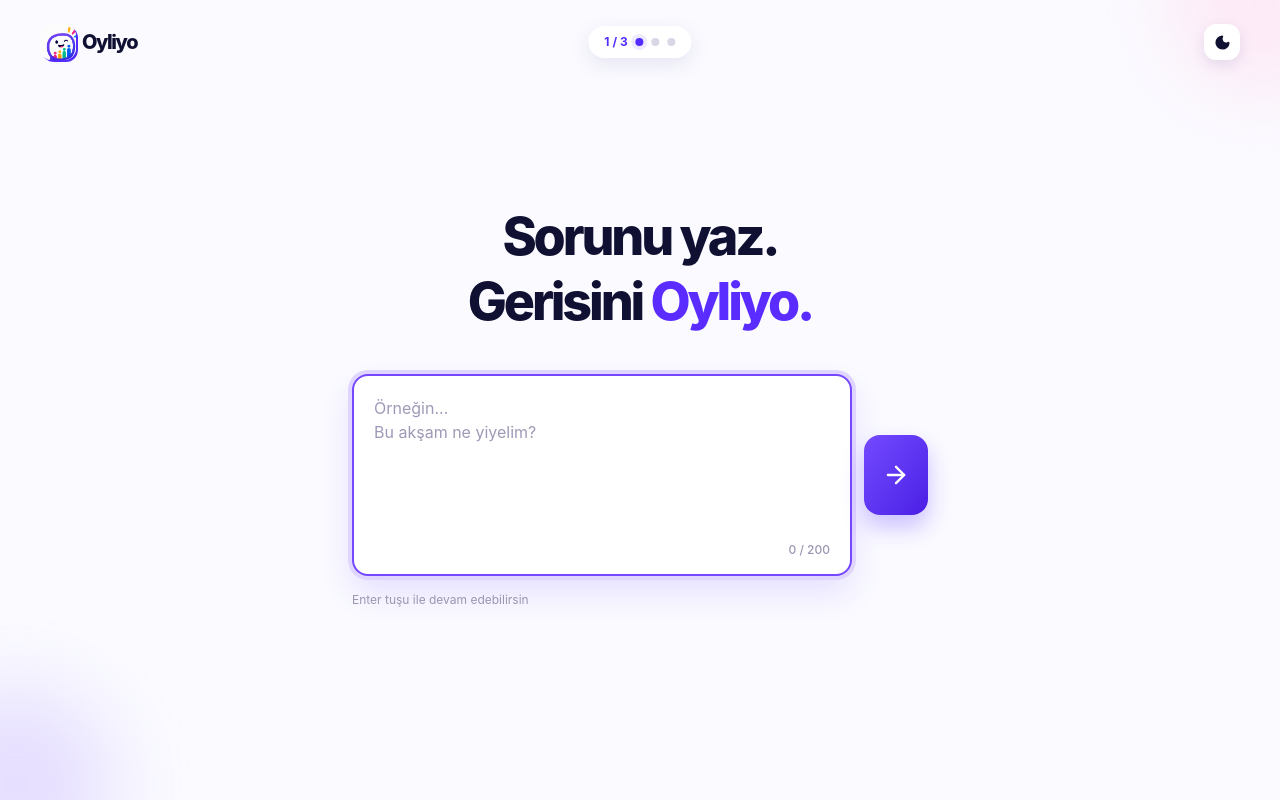
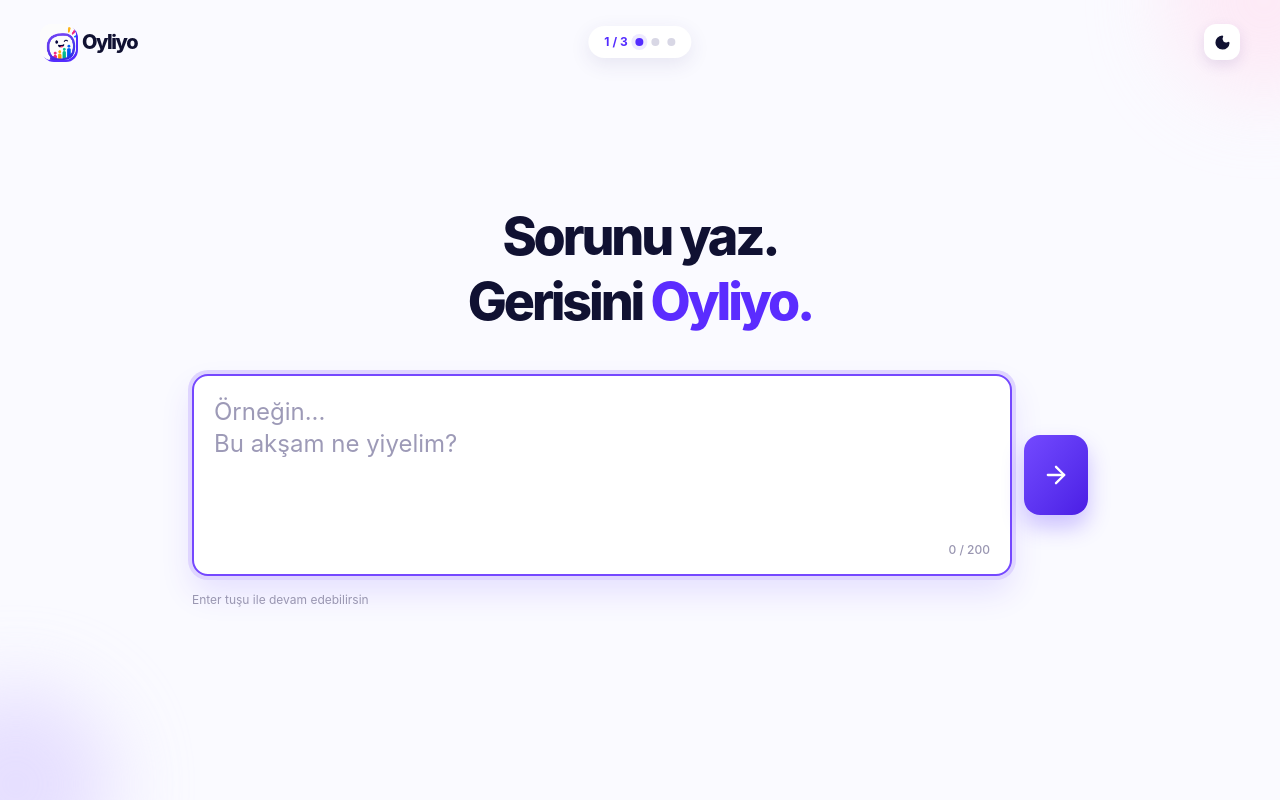
Before and after one commit to mertvural1/oyliyo, a React (Vite) app: page / in a window 1280 px wide. Built offline with nearby package versions, Linux system fonts and the light colour scheme.

Commit message:
style: edit css

```diff
--- a/src/components/creator/QuestionScreen.tsx
+++ b/src/components/creator/QuestionScreen.tsx
@@ -10,11 +10,11 @@
     }
   }
 
-  return <div className="w-full max-w-xl animate-in fade-in slide-in-from-bottom-3 duration-500 text-center">
+  return <div className="w-full max-w-4xl animate-in fade-in slide-in-from-bottom-3 duration-500 text-center">
     <h1 className="text-[clamp(36px,6vw,52px)] font-extrabold leading-tight tracking-[-.06em]">Sorunu yaz.<br />Gerisini <em className="not-italic text-[#5b2cff]">Oyliyo.</em></h1>
     <div className="mt-10 flex items-center gap-3">
       <div className="flex-1 overflow-hidden rounded-2xl border-2 border-[#7548ff] bg-white text-left shadow-[0_16px_32px_rgba(84,44,255,.13)] transition focus-within:ring-4 focus-within:ring-[#dfd5ff]">
-        <textarea autoFocus className="h-40 w-full resize-none bg-transparent px-5 pt-5 text-base font-medium text-[#101132] outline-none placeholder:font-normal placeholder:text-[#9d9ab7]" value={question} onChange={event => onQuestionChange(event.target.value)} onKeyDown={handleKeyDown} maxLength={200} placeholder={'Örneğin...\nBu akşam ne yiyelim?'} />
+        <textarea autoFocus className="h-40 w-full resize-none bg-transparent px-5 pt-5 text-2xl font-medium text-[#101132] outline-none placeholder:font-normal placeholder:text-[#9d9ab7]" value={question} onChange={event => onQuestionChange(event.target.value)} onKeyDown={handleKeyDown} maxLength={200} placeholder={'Örneğin...\nBu akşam ne yiyelim?'} />
         <div className="flex justify-end px-5 pb-4 text-xs font-medium text-[#9996b1]"><span>{question.length} / 200</span></div>
       </div>
       <button className="min-h-20 grid w-14 shrink-0 place-items-center rounded-2xl bg-gradient-to-br from-[#7449ff] to-[#4b1ce5] text-white shadow-[0_12px_22px_rgba(84,44,255,.28)] transition hover:-translate-y-1 sm:w-16" onClick={onNext} aria-label="Devam et"><ArrowRight size={28} /></button>
--- a/src/components/creator/ShareScreen.tsx
+++ b/src/components/creator/ShareScreen.tsx
@@ -1,15 +1,14 @@
-import { Copy, Link2 } from 'lucide-react'
+import { Copy, ExternalLink, Link2 } from 'lucide-react'
 import type { ShareScreenProps } from '../../types/creator'
 import { Eyebrow } from '../Brand'
 
 export const ShareScreen = ({ question, choiceCount, url, onCopy, onEdit }: ShareScreenProps) => <div className="w-full max-w-2xl animate-in fade-in slide-in-from-bottom-3 duration-500 text-center">
-  <div className="mx-auto mb-4 grid size-24 place-items-center rounded-[2rem] bg-gradient-to-br from-[#885eff] to-[#5626e9] text-5xl shadow-[0_15px_30px_rgba(84,44,255,.25)]">😉</div>
   <Eyebrow>3 / 3　<span className="text-[#542cff]">● ● ●</span></Eyebrow>
   <h1 className="mt-5 text-4xl font-extrabold tracking-[-.055em] sm:text-5xl">Anket hazır! <span>🎉</span></h1>
   <p className="mx-auto mt-2 max-w-xl text-sm leading-relaxed text-[#777595]">Linkini paylaş ve oyları toplamaya başla.</p>
   <article className="mt-7 rounded-2xl bg-white p-4 text-left shadow-[0_9px_28px_rgba(66,47,135,.12)] sm:p-5">
     <div><span className="block text-[10px] font-bold tracking-[.12em] text-[#9a97b1]">SORU</span><b className="mt-2 block text-lg leading-tight text-[#151532]">{question}</b><small className="mt-2 block text-xs text-[#85829d]">{choiceCount} seçenek · Anketin hazır</small></div>
-    <div className="mt-5 flex items-center gap-2.5 rounded-xl bg-[#f6f5fb] p-2 pl-3.5 text-[#5b2cff]"><Link2 size={19} /><p className="min-w-0 flex-1 truncate text-[11px] font-bold text-[#55516d]">{url}</p><button className="rounded-lg bg-gradient-to-r from-[#6a35ff] to-[#5520e9] px-3 py-2 text-xs font-bold text-white" onClick={onCopy}>Kopyala</button></div>
+    <div className="mt-5 flex items-center gap-2.5 rounded-xl bg-[#f6f5fb] p-2 pl-3.5 text-[#5b2cff]"><Link2 size={19} /><p className="min-w-0 flex-1 truncate text-[11px] font-bold text-[#55516d]">{url}</p><button className="rounded-lg bg-gradient-to-r from-[#6a35ff] to-[#5520e9] px-3 py-2 text-xs font-bold text-white" onClick={onCopy}>Kopyala</button><a className="rounded-lg bg-white px-3 py-2 text-xs font-bold text-[#5b2cff] shadow-sm" href={url} target="_blank" rel="noreferrer">Git <ExternalLink className="ml-1 inline" size={13} /></a></div>
     <button className="mt-4 flex w-full items-center justify-center gap-3 rounded-xl bg-gradient-to-r from-[#6a35ff] to-[#5520e9] px-6 py-4 text-[15px] font-bold text-white shadow-[0_9px_18px_rgba(85,32,233,.24)]" onClick={onCopy}>Paylaş <Copy size={18} /></button>
   </article>
   <button className="mt-6 rounded-xl bg-white px-6 py-3 text-[13px] font-bold text-[#3d3960] shadow-sm transition hover:text-[#5b2cff]" onClick={onEdit}>✎　Tekrar Düzenle</button>
```
